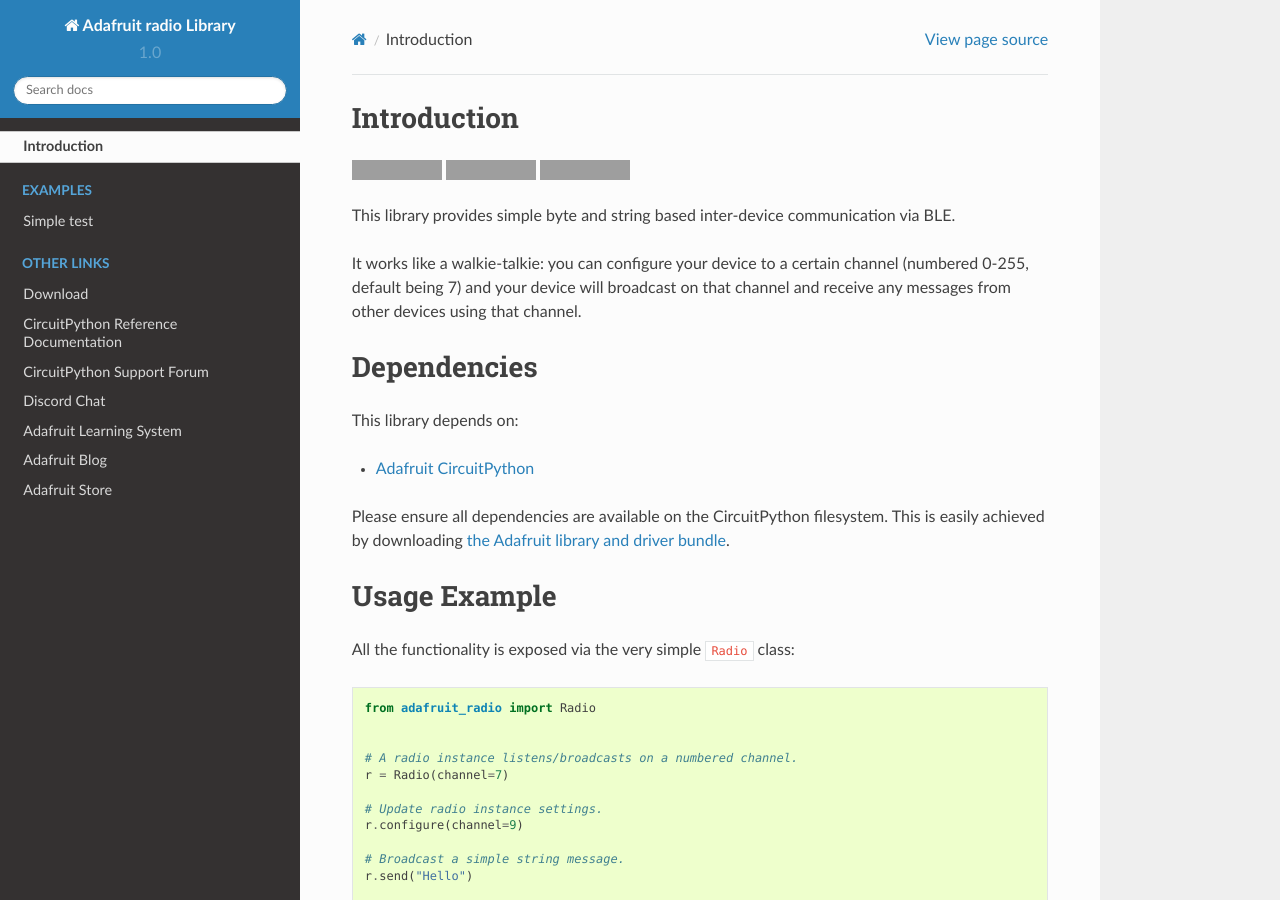
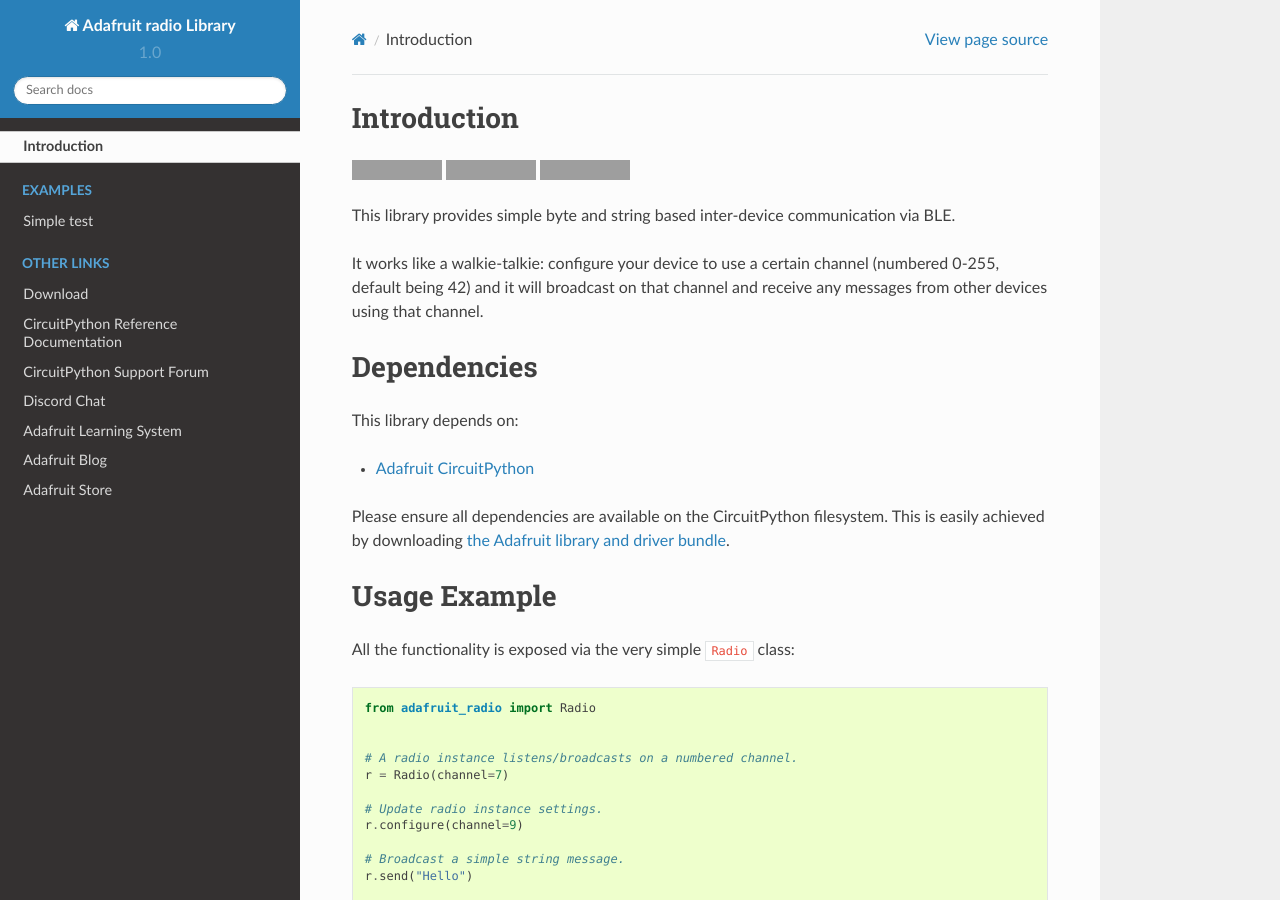
Before and after one commit to ntoll/Adafruit_CircuitPython_Radio, a Sphinx documentation site: the page built from docs/index.rst, in a window 1280 px wide and 900 px high. Built offline with Sphinx 7.4.7 and the Read the Docs theme 2.0.0, drawn with Linux system fonts in a browser that asks for light colours; grey boxes are pictures that could not be loaded.

Commit message:
Various tidy ups and creation of comments / docs.

```diff
--- a/README.rst
+++ b/README.rst
@@ -16,9 +16,9 @@
 This library provides simple byte and string based inter-device communication
 via BLE.
 
-It works like a walkie-talkie: you can configure your device to a certain
-channel (numbered 0-255, default being 7) and your device will broadcast on
-that channel and receive any messages from other devices using that channel.
+It works like a walkie-talkie: configure your device to use a certain channel
+(numbered 0-255, default being 42) and it will broadcast on that channel and
+receive any messages from other devices using that channel.
 
 Dependencies
 =============
--- a/adafruit_radio.py
+++ b/adafruit_radio.py
@@ -27,9 +27,6 @@
 
 
 * Author(s): Nicholas H.Tollervey for Adafruit Industries
-
-Implementation Notes
---------------------
 
 **Hardware:**
 
--- a/docs/conf.py
+++ b/docs/conf.py
@@ -20,7 +20,7 @@
 # Uncomment the below if you use native CircuitPython modules such as
 # digitalio, micropython and busio. List the modules you use. Without it, the
 # autodoc module docs will fail to generate with a warning.
-# autodoc_mock_imports = ["digitalio", "busio"]
+autodoc_mock_imports = ["digitalio", "busio", "adafruit_ble"]
 
 
 intersphinx_mapping = {'python': ('https://docs.python.org/3.4', None),'CircuitPython': ('https://circuitpython.readthedocs.io/en/latest/', None)}
--- a/docs/index.rst
+++ b/docs/index.rst
@@ -23,14 +23,8 @@
 .. toctree::
     :caption: Tutorials
 
-.. todo:: Add any Learn guide links here. If there are none, then simply delete this todo and leave
-    the toctree above for use later.
-
 .. toctree::
     :caption: Related Products
-
-.. todo:: Add any product links here. If there are none, then simply delete this todo and leave
-    the toctree above for use later.
 
 .. toctree::
     :caption: Other Links
```
Also changed, not shown: 2 other files.
